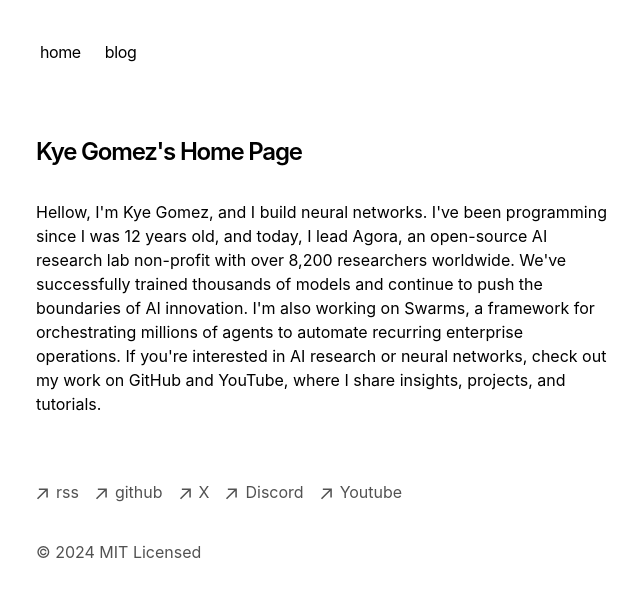
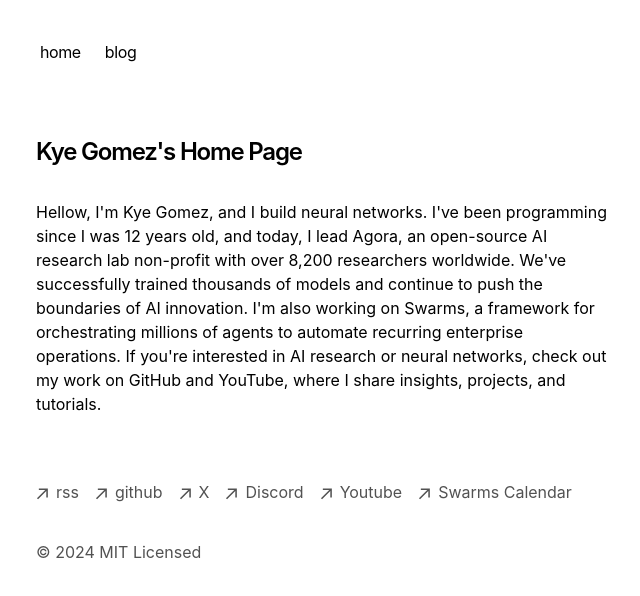
Before and after one commit to kyegomez/kyegomez-com, a Next.js app: page / in a window 1280 px wide. Shown: the top 596 px of the page, without its empty margins (316-956 px from the left). Built offline with nearby package versions, Linux system fonts and the light colour scheme.

Commit message:
[CALENDAR]

```diff
--- a/app/components/footer.tsx
+++ b/app/components/footer.tsx
@@ -74,6 +74,17 @@
             <p className="ml-2 h-7">Youtube</p>
           </a>
         </li>
+        <li>
+          <a
+            className="flex items-center transition-all hover:text-neutral-800 dark:hover:text-neutral-100"
+            rel="noopener noreferrer"
+            target="_blank"
+            href="https://lu.ma/swarms_calendar"
+          >
+            <ArrowIcon />
+            <p className="ml-2 h-7">Swarms Calendar</p>
+          </a>
+        </li>
       </ul>
       <p className="mt-8 text-neutral-600 dark:text-neutral-300">
         © {new Date().getFullYear()} MIT Licensed
```
